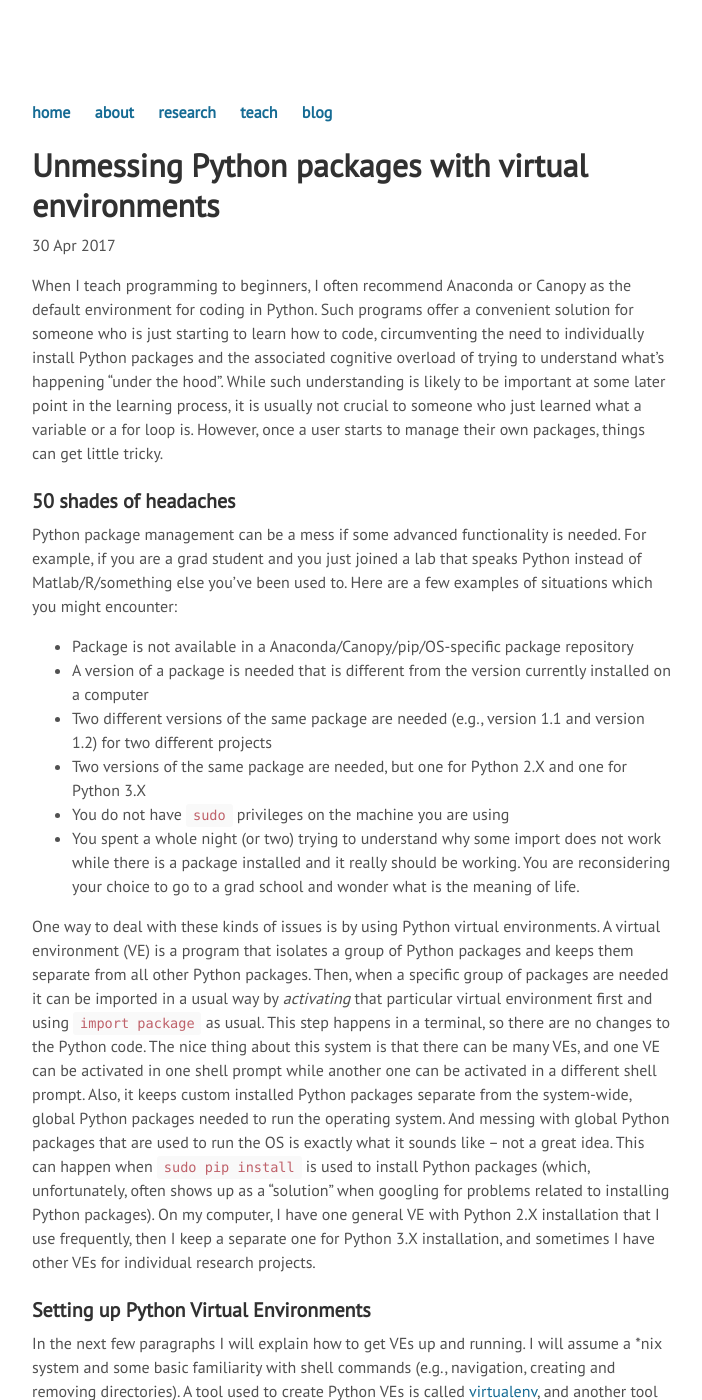
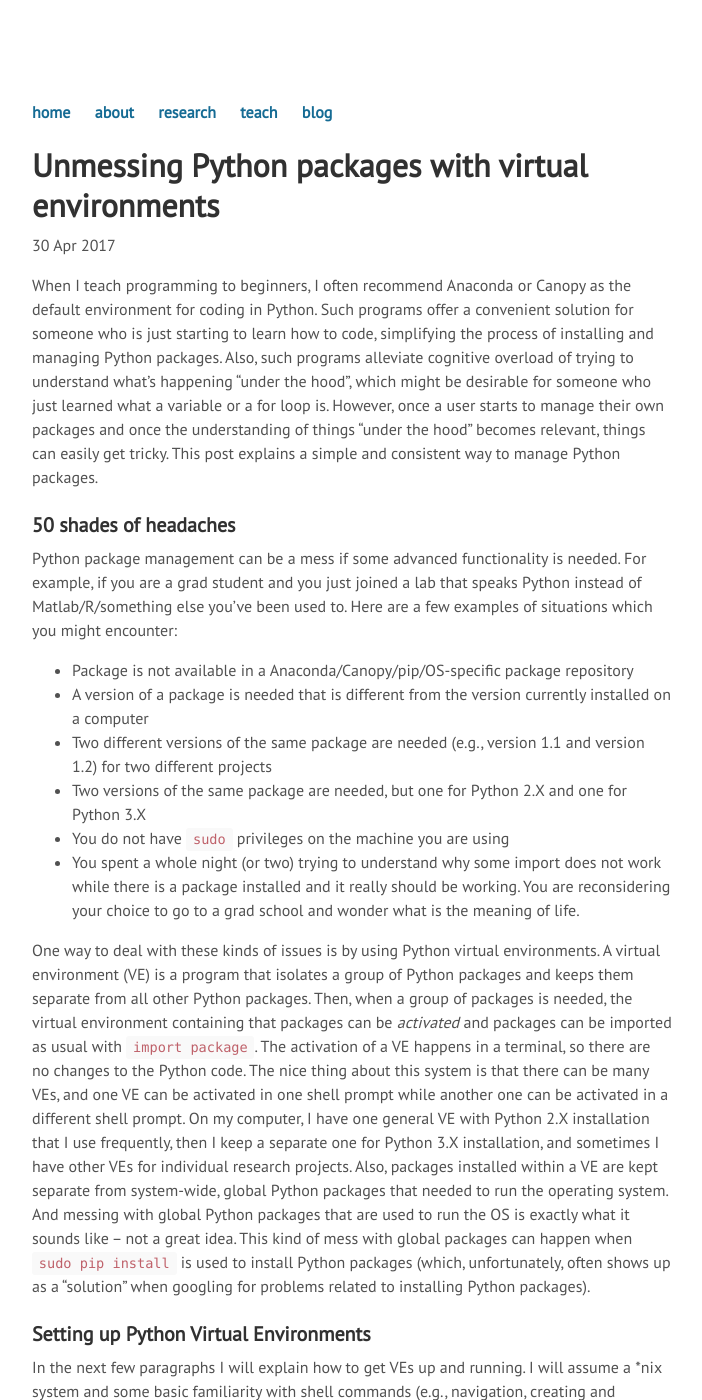
Before and after one commit to ikajic/ikajic.github.io, a Jekyll site: the page built from _posts/2017-04-30-unmessing-python-packages.md, in a window 1280 px wide and 1400 px high. Shown: the whole window, without its empty margins (288-990 px from the left). Built offline with Jekyll 4.4.1, drawn with Linux system fonts in a browser that asks for light colours; some of the changed text lies outside the part shown.

Commit message:
Update virtenv tutorial.

````diff
--- a/_posts/2017-04-30-unmessing-python-packages.md
+++ b/_posts/2017-04-30-unmessing-python-packages.md
@@ -5,14 +5,15 @@ date: 2017-04-30
 ---
 
 When I teach programming to beginners, I often recommend Anaconda or Canopy as
-the default environment for coding in Python.
-Such programs offer a convenient solution for someone who is just
-starting to learn how to code, circumventing the need to individually install
-Python packages and the associated cognitive overload of trying to understand what's happening "under the hood".
-While such understanding is likely to be important at some later point in the learning process,
-it is usually not crucial to someone who just learned what a variable or a for
-loop is.
-However, once a user starts to manage their own packages, things can get little tricky.
+the default environment for coding in Python. Such programs offer a convenient
+solution for someone who is just starting to learn how to code, simplifying the
+process of installing and managing Python packages. Also, such
+programs alleviate cognitive overload of trying to understand what's happening
+"under the hood", which might be desirable for someone who just learned what
+a variable or a for loop is.
+However, once a user starts to manage their own packages and once the understanding of
+things "under the hood" becomes relevant, things can easily get tricky.
+This post explains a simple and consistent way to manage Python packages.
 
 
 ### 50 shades of headaches
@@ -36,21 +37,22 @@ Here are a few examples of situations which you might encounter:
 One way to deal with these kinds of issues is by using Python virtual
 environments. A virtual environment (VE) is a program that isolates a group of Python packages and
 keeps them separate from all other Python packages.
-Then, when a specific group of packages are needed it can be imported in a usual way by
-<i>activating</i> that particular virtual environment first and using `import
-package` as usual.
-This step happens in a terminal, so there are no changes to the Python code.
+Then, when a group of packages is needed, the virtual environment containing that packages can
+be <i>activated</i> and packages can be imported as usual with `import
+package`.
+The activation of a VE happens in a terminal, so there are no changes to the Python code.
 The nice thing about this system is that there can be many VEs, and one VE can be activated in one shell prompt while another one can be activated in a different shell prompt.
-Also, it keeps custom installed Python packages separate from the system-wide,
-global Python packages needed to run the operating system.
-And messing with global Python packages that are used to run the OS is exactly what it sounds like --
-not a great idea.
-This can happen when `sudo pip install` is used to install Python packages
-(which, unfortunately, often shows up as a "solution" when googling for problems
-related to installing Python packages).
 On my computer, I have one general VE with Python 2.X installation that
 I use frequently, then I keep a separate one for Python 3.X installation, and
 sometimes I have other VEs for individual research projects.
+Also, packages installed within a VE are kept separate from system-wide,
+global Python packages that needed to run the operating system.
+And messing with global Python packages that are used to run the OS is exactly what it sounds like --
+not a great idea.
+This kind of mess with global packages can happen when `sudo pip install` is used to install Python packages
+(which, unfortunately, often shows up as a "solution" when googling for problems
+related to installing Python packages).
+
 
 ### Setting up Python Virtual Environments
 
@@ -59,7 +61,8 @@ assume a \*nix system and some basic familiarity with shell commands (e.g., navi
 creating and removing directories). A tool used to create Python VEs is called
 <a href="https://pypi.python.org/pypi/virtualenv" target="_blank">virtualenv</a>, and another tool called <a href="https://virtualenvwrapper.readthedocs.io/en/latest/index.html" target="_blank">virtenvwrapper</a> is a set of extensions
 to virtualenv that provide shortcuts that allow setting up a VE more quickly.
-Together, they make the management of Python packages more convenient.
+Together, they make the management of Python packages convenient and fairly
+simple.
 
 Both of these packages can be installed with `pip`:
 ```
````
